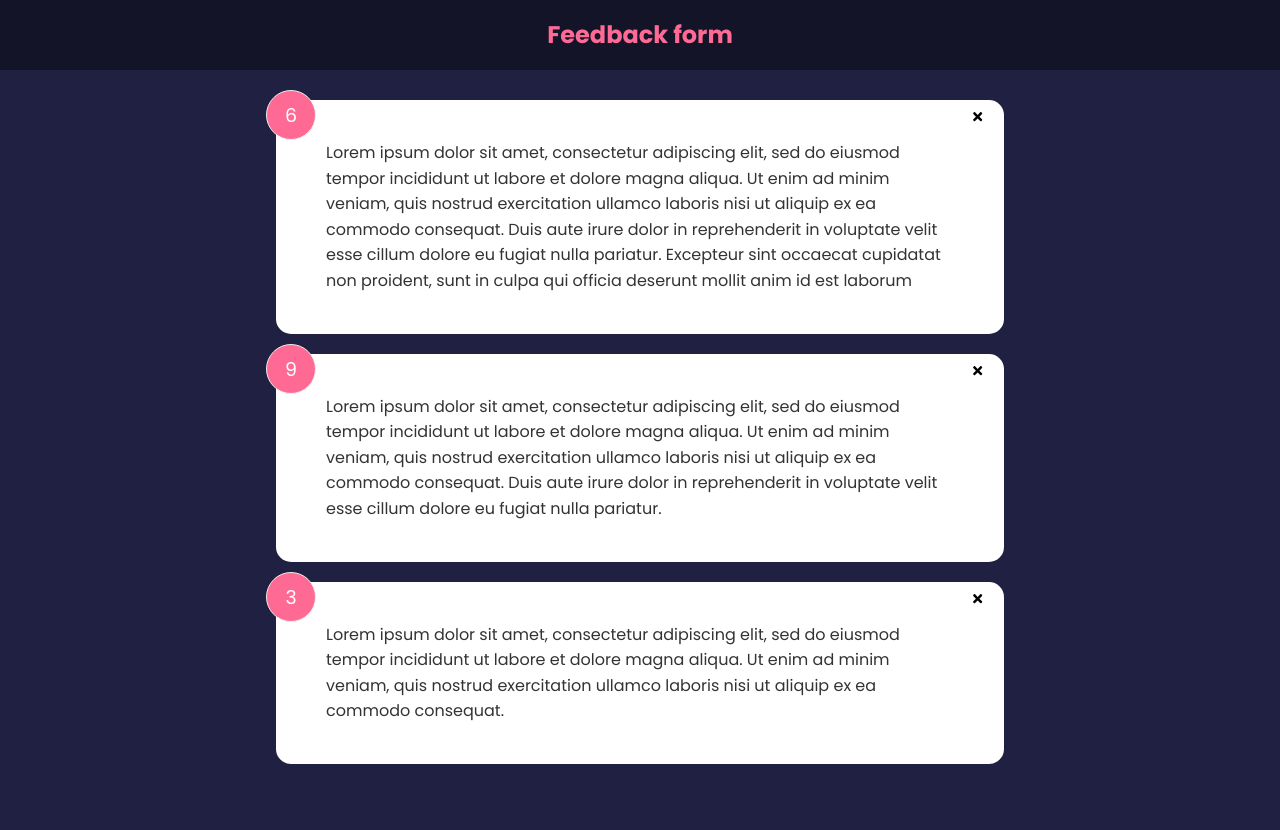
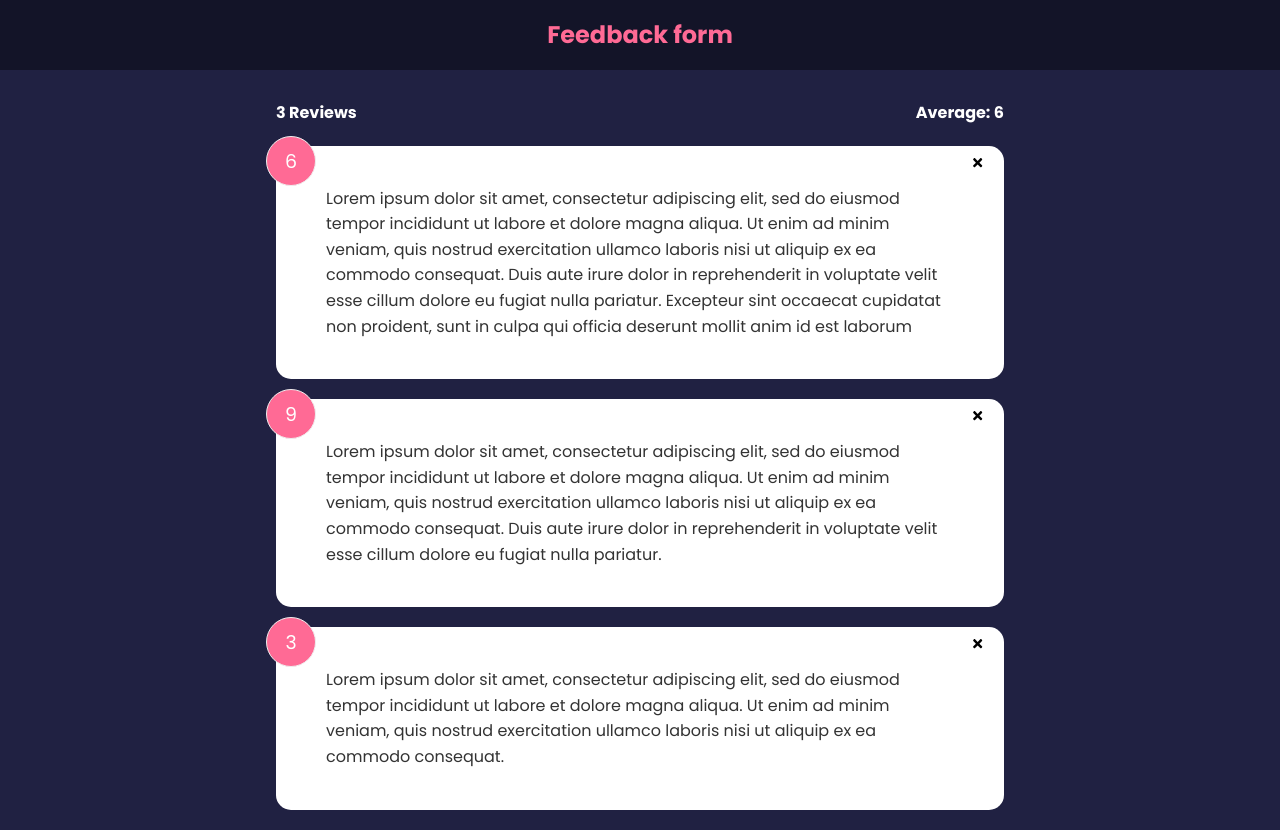
Before and after one commit to DasaGott/feedback-app, a React (Create React App) app: page / in a window 1280 px wide. Before the commit the page ends 800 px from the top, so only its background shows below. Built offline with nearby package versions, Linux system fonts and the light colour scheme.

Commit message:
Added feedback with statistics component

```diff
--- a/src/App.js
+++ b/src/App.js
@@ -2,6 +2,7 @@ import { useState } from "react";
 import Header from "./components/Header";
 import FeedbackList from "./components/FeedbackList";
 import FeedbackData from "./data/FeedbackData";
+import FeedbackStats from "./components/FeedbackStats";
 
 function App() {
   const [feedback, setFeedback] =
@@ -14,6 +15,8 @@ function App() {
       )
     ) {
       setFeedback(
+        //filter through array of feedbacks and bring back the ones, which ids are not
+        //same as the id passed to the function (the one where onClick event was fired)
         feedback.filter((item) => item.id !== id)
       );
     }
@@ -23,6 +26,7 @@ function App() {
     <>
       <Header />
       <div className="container">
+        <FeedbackStats feedback={feedback} />
         <FeedbackList
           feedback={feedback}
           handleDelete={deleteFeedback}
--- /dev/null
+++ b/src/components/FeedbackStats.jsx
@@ -0,0 +1,24 @@
+function FeedbackStats({ feedback }) {
+  let average =
+    feedback.reduce(
+      (accumulator, currentValue) => {
+        return accumulator + currentValue.rating;
+      },
+      0
+    ) / feedback.length;
+
+  average = average
+    .toFixed(1)
+    .replace(/\.0+$/, "");
+
+  return (
+    <div className="feedback-stats">
+      <h4>{feedback.length} Reviews</h4>
+      <h4>
+        Average: {isNaN(average) ? 0 : average}
+      </h4>
+    </div>
+  );
+}
+
+export default FeedbackStats;
```
